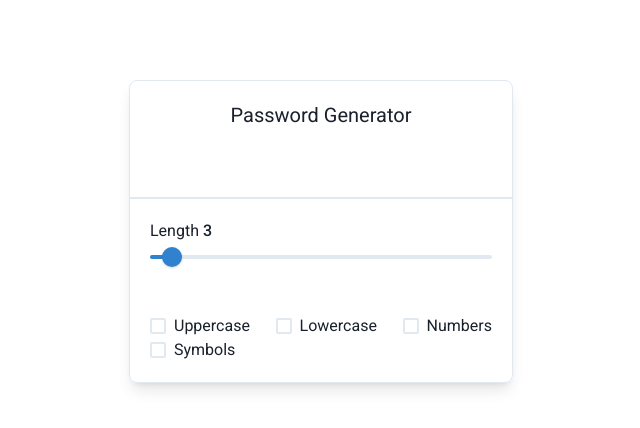
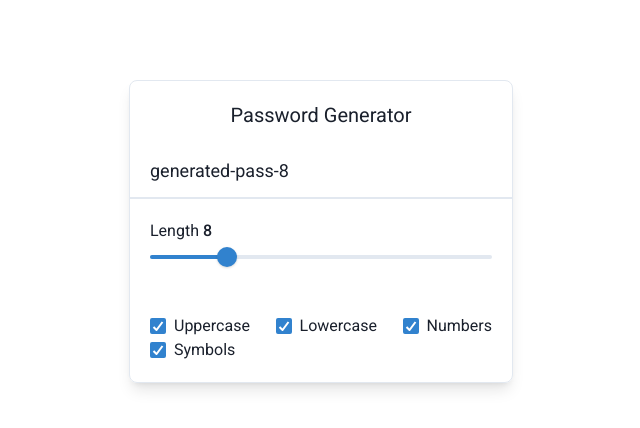
Before and after one commit to wdire/password-generator, a Next.js app: page / in a window 1280 px wide. Shown: the top 428 px of the page, without its empty margins (319-959 px from the left). Built offline with nearby package versions, Linux system fonts and the light colour scheme.

Commit message:
creating and connecting components

```diff
--- /dev/null
+++ b/components/GeneratedPass.js
@@ -0,0 +1,14 @@
+const GeneratedPass = ({ inputRef }) => {
+  return (
+    <>
+      <div className="border-b-2 py-3">
+        <input
+          className="pl-5 pr-16 w-full focus:outline-0 font-normal text-lg"
+          ref={inputRef}
+        />
+      </div>
+    </>
+  );
+};
+
+export default GeneratedPass;
--- /dev/null
+++ b/components/LengthSlider.js
@@ -0,0 +1,33 @@
+import {
+  Slider,
+  SliderTrack,
+  SliderFilledTrack,
+  SliderThumb
+} from '@chakra-ui/react';
+
+import { useState } from 'react';
+
+const LengthSlider = ({ sliderValue, onSliderChange }) => {
+  return (
+    <>
+      <div className="mb-1">
+        Length <span className="font-medium">{sliderValue}</span>
+      </div>
+      <Slider
+        aria-label="slider-ex-1"
+        defaultValue={sliderValue}
+        min={1}
+        max={32}
+        step={1}
+        onChange={(val) => onSliderChange(val)}
+      >
+        <SliderTrack>
+          <SliderFilledTrack />
+        </SliderTrack>
+        <SliderThumb boxSize={5} bg="blue.500" />
+      </Slider>
+    </>
+  );
+};
+
+export default LengthSlider;
--- /dev/null
+++ b/components/Options.js
@@ -0,0 +1,27 @@
+import { Checkbox, CheckboxGroup } from '@chakra-ui/react';
+import OptionsData from '../utils/options-data';
+
+const Options = ({ optionValues, onOptionsChange }) => {
+  return (
+    <>
+      <div
+        className="flex flex-wrap justify-between"
+        onChange={onOptionsChange}
+      >
+        {Object.entries(OptionsData.names).map((option, index) => {
+          return (
+            <Checkbox
+              name={option[0]}
+              isChecked={optionValues[option[0]]}
+              key={option[0] + '-' + index}
+            >
+              {option[1]}
+            </Checkbox>
+          );
+        })}
+      </div>
+    </>
+  );
+};
+
+export default Options;
--- a/pages/index.js
+++ b/pages/index.js
@@ -1,51 +1,54 @@
-import {
-  Slider,
-  SliderTrack,
-  SliderFilledTrack,
-  SliderThumb,
-  Checkbox,
-  CheckboxGroup,
-  Stack
-} from '@chakra-ui/react';
-import { useState } from 'react';
+import { useEffect, useRef, useState } from 'react';
+import GeneratedPass from '../components/GeneratedPass';
+import LengthSlider from '../components/LengthSlider';
+import Options from '../components/Options';
+import generatePassword from '../utils/generate-password';
+import OptionsData from '../utils/options-data';
 
 function HomePage() {
-  const [sliderValue, setSliderValue] = useState(3);
+  const [optionValues, setOptionValues] = useState(OptionsData.defaults);
+  const [sliderValue, setSliderValue] = useState(8);
+  const [generatedPassword, setGeneratedPassword] = useState('');
+  const generatedPasswordInputRef = useRef();
+
+  useEffect(() => {
+    setGeneratedPassword(generatePassword(sliderValue, optionValues));
+  }, []);
+
+  useEffect(() => {
+    generatedPasswordInputRef.current.value = generatedPassword;
+  }, [generatedPassword]);
+
+  const onSliderChange = (event) => {
+    setGeneratedPassword(generatePassword(event, optionValues));
+    setSliderValue(event);
+  };
+
+  const onOptionsChange = (event) => {
+    const newOptions = {
+      ...optionValues,
+      [event.target.name]: event.target.checked
+    };
+    setGeneratedPassword(generatePassword(sliderValue, newOptions));
+    setOptionValues(newOptions);
+  };
 
   return (
     <div className="pt-20 antialiased">
       <div className="mx-auto w-full max-w-sm relative mx-auto shadow-lg rounded-lg border">
         <h1 className="text-center text-xl mb-4 pt-5">Password Generator</h1>
-        <div className="border-b-2 py-3">
-          <input className="pl-5 pr-16 w-full focus:outline-0 font-normal text-lg" />
+        <GeneratedPass inputRef={generatedPasswordInputRef} />
+        <div className="p-5">
+          <LengthSlider
+            sliderValue={sliderValue}
+            onSliderChange={onSliderChange}
+          />
         </div>
         <div className="p-5">
-          <div className="mb-1">
-            Length <span className="font-medium">{sliderValue}</span>
-          </div>
-          <Slider
-            aria-label="slider-ex-1"
-            defaultValue={sliderValue}
-            min={1}
-            max={32}
-            step={1}
-            onChange={(val) => setSliderValue(val)}
-          >
-            <SliderTrack>
-              <SliderFilledTrack />
-            </SliderTrack>
-            <SliderThumb boxSize={5} bg="blue.500" />
-          </Slider>
-        </div>
-        <div className="p-5">
-          <CheckboxGroup>
-            <div className="flex flex-wrap justify-between">
-              <Checkbox>Uppercase</Checkbox>
-              <Checkbox>Lowercase</Checkbox>
-              <Checkbox>Numbers</Checkbox>
-              <Checkbox>Symbols</Checkbox>
-            </div>
-          </CheckboxGroup>
+          <Options
+            optionValues={optionValues}
+            onOptionsChange={onOptionsChange}
+          />
         </div>
       </div>
     </div>
--- /dev/null
+++ b/utils/generate-password.js
@@ -0,0 +1,9 @@
+const generatePassword = (length, options) => {
+  console.log('options:', options, 'length:', length);
+
+  // Password generation
+
+  return 'generated-pass-' + length;
+};
+
+export default generatePassword;
--- /dev/null
+++ b/utils/options-data.js
@@ -0,0 +1,16 @@
+const OptionsData = {
+  names: {
+    uppercase: 'Uppercase',
+    lowercase: 'Lowercase',
+    numbers: 'Numbers',
+    symbols: 'Symbols'
+  },
+  defaults: {
+    uppercase: true,
+    lowercase: true,
+    numbers: true,
+    symbols: true
+  }
+};
+
+export default OptionsData;
```
